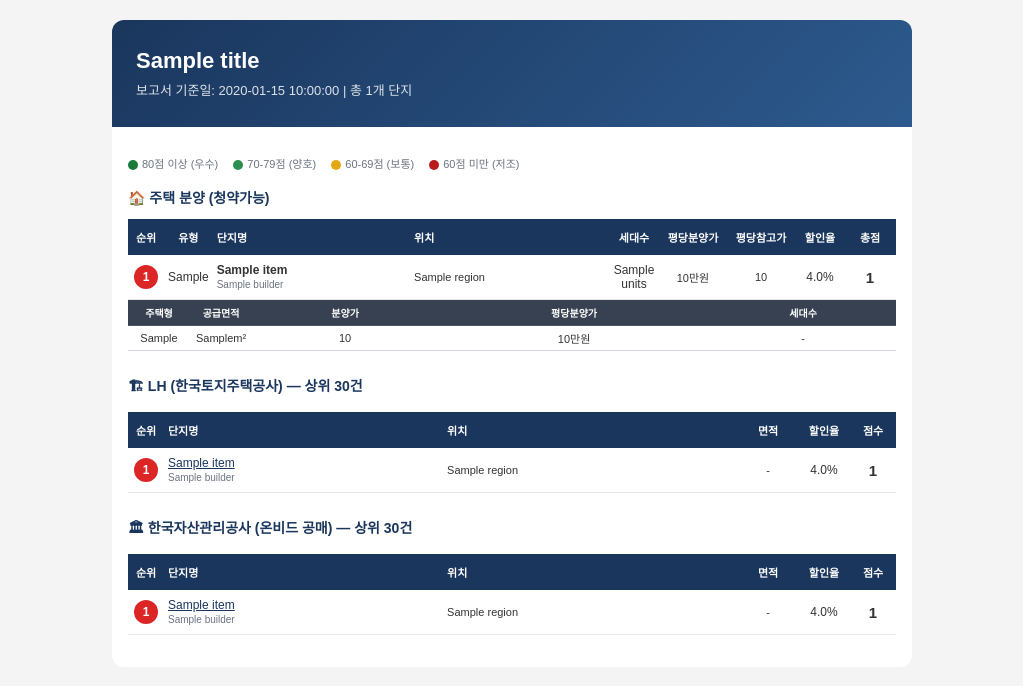
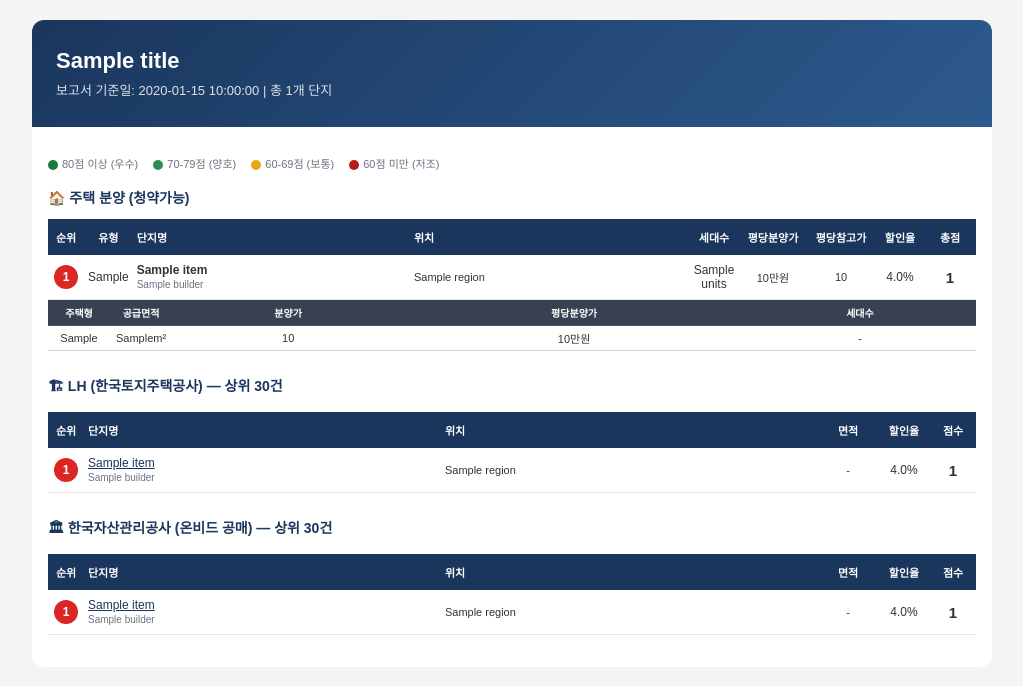
Before and after one commit to icarus-inte01/sandbox, a Python web app: template housing/src/housing/reporter/templates/report.html in a window 1280 px wide. Shown: the top 686 px of the page, without its empty margins (128-1151 px from the left). Run offline with Jinja, Linux system fonts and the light colour scheme; the template is opened without the code that fills it: most values are stand-ins (such as "Sample title", 1, 10 or a date in 2020).

Commit message:
widen email layout: 800px → 960px

```diff
--- a/housing/src/housing/reporter/templates/report.html
+++ b/housing/src/housing/reporter/templates/report.html
@@ -14,7 +14,7 @@ body {
   color: #333;
 }
 .container {
-  max-width: 800px;
+  max-width: 960px;
   margin: 0 auto;
   padding: 20px;
 }
--- a/news/src/news/email_renderer.py
+++ b/news/src/news/email_renderer.py
@@ -96,7 +96,7 @@ _HTML_TEMPLATE = """\
     color: #1a1a2e;
   }}
   .wrapper {{
-    max-width: 800px;
+    max-width: 960px;
     margin: 0 auto;
     padding: 16px 8px;
   }}
```
